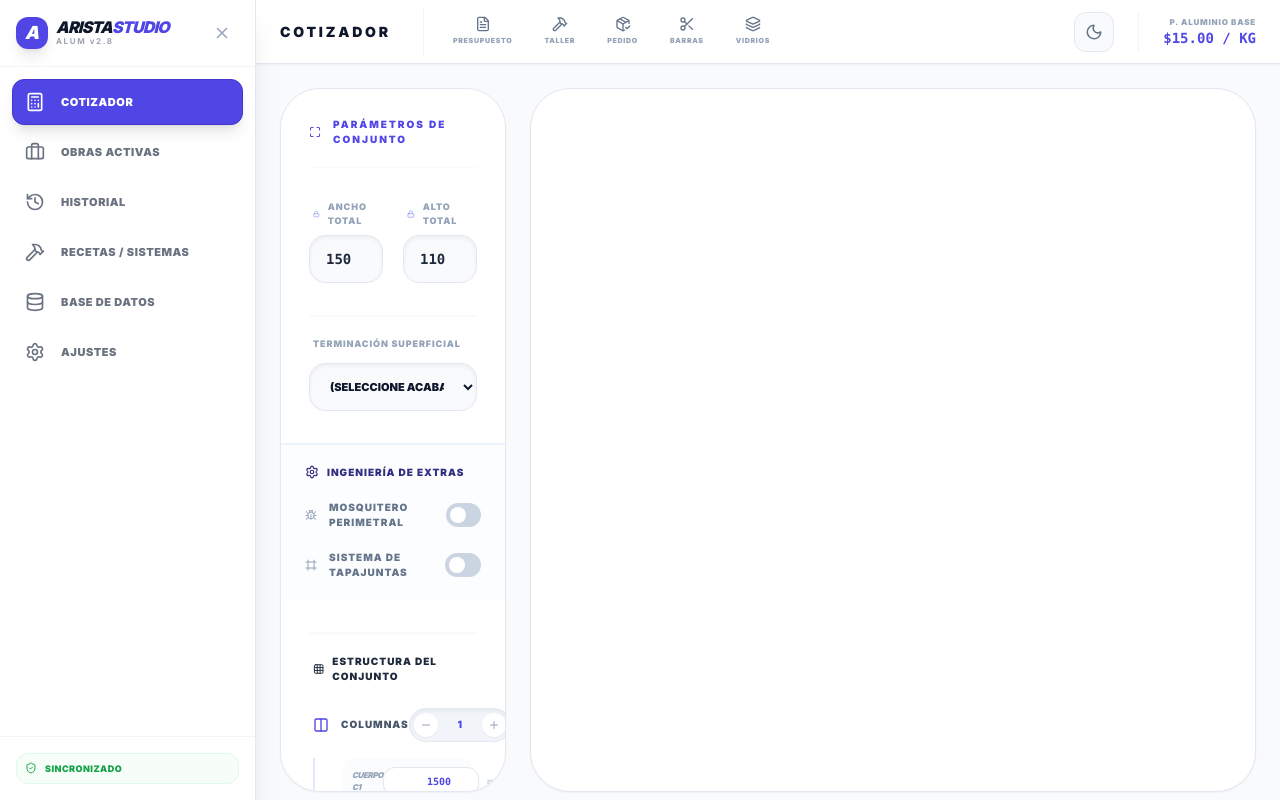
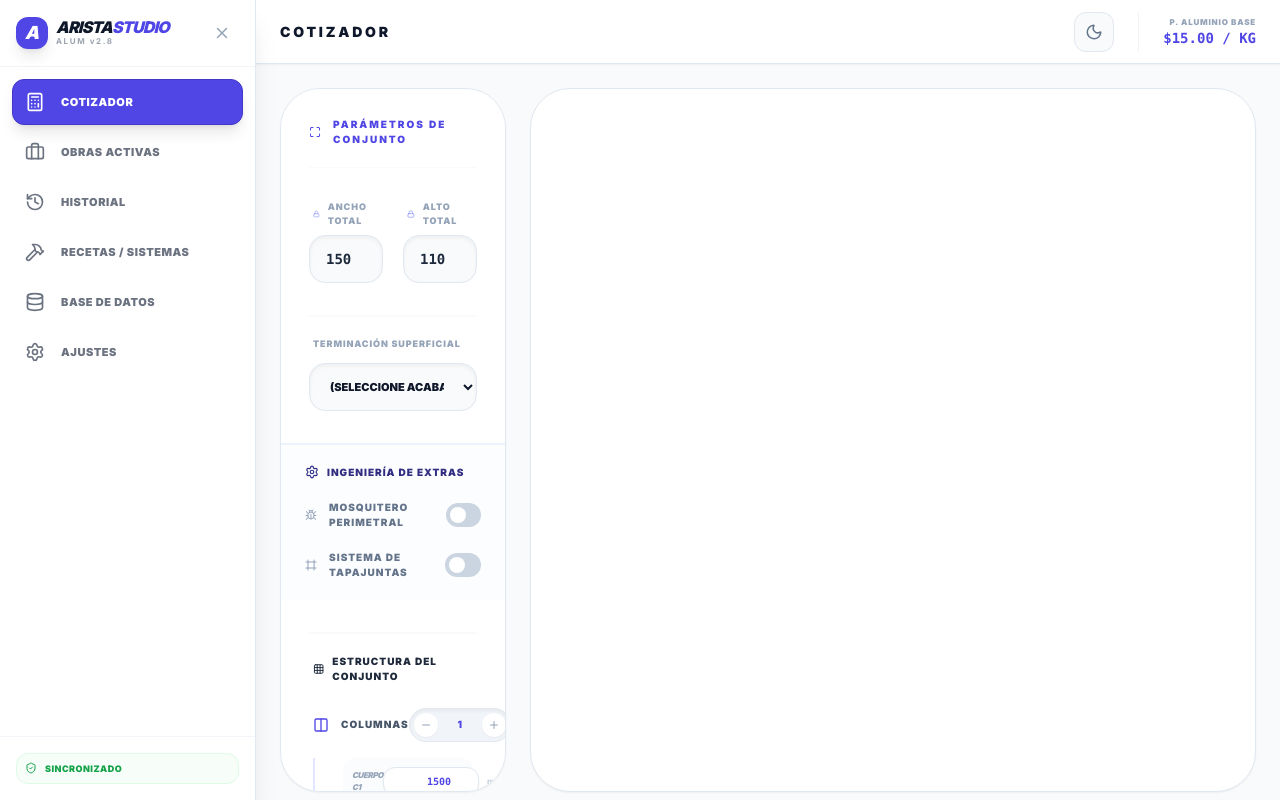
Before and after one commit to MAYORDOMIA/ARISTASTUDIO-ALUM, a React (Vite) app: page / in a window 1280 px wide. Built offline with nearby package versions, Linux system fonts and the light colour scheme.

Commit message:
ARISTASTUDIO ALUM

```diff
--- a/App.tsx
+++ b/App.tsx
@@ -246,31 +246,6 @@ const App: React.FC = () => {
             <h1 className="text-sm font-black uppercase tracking-[0.2em] text-[#0f172a] dark:text-white">
               {MENU_ITEMS.find(m => m.id === activeTab)?.label || activeTab}
             </h1>
-
-            {(activeTab === 'quoter' || activeTab === 'obras') && (
-                <div className="flex items-center gap-1.5 animate-in fade-in slide-in-from-left-2 duration-300 ml-4 border-l pl-4 border-slate-100 dark:border-slate-800">
-                    <button onClick={() => handleLiveReport('presupuesto')} title="Presupuesto" className="report-btn group">
-                        <FileText size={16} className="icon-style" />
-                        <span className="label-style">PRESUPUESTO</span>
-                    </button>
-                    <button onClick={() => handleLiveReport('taller')} title="Hoja de Armado" className="report-btn group">
-                        <Hammer size={16} className="icon-style" />
-                        <span className="label-style">TALLER</span>
-                    </button>
-                    <button onClick={() => handleLiveReport('materiales')} title="Pedido" className="report-btn group">
-                        <PackageCheck size={16} className="icon-style" />
-                        <span className="label-style">PEDIDO</span>
-                    </button>
-                    <button onClick={() => handleLiveReport('barras')} title="Corte Barras" className="report-btn group">
-                        <Scissors size={16} className="icon-style" />
-                        <span className="label-style">BARRAS</span>
-                    </button>
-                    <button onClick={() => handleLiveReport('vidrios')} title="Corte Vidrios" className="report-btn group">
-                        <Layers size={16} className="icon-style" />
-                        <span className="label-style">VIDRIOS</span>
-                    </button>
-                </div>
-            )}
           </div>
 
           <div className="flex items-center gap-6">
```
